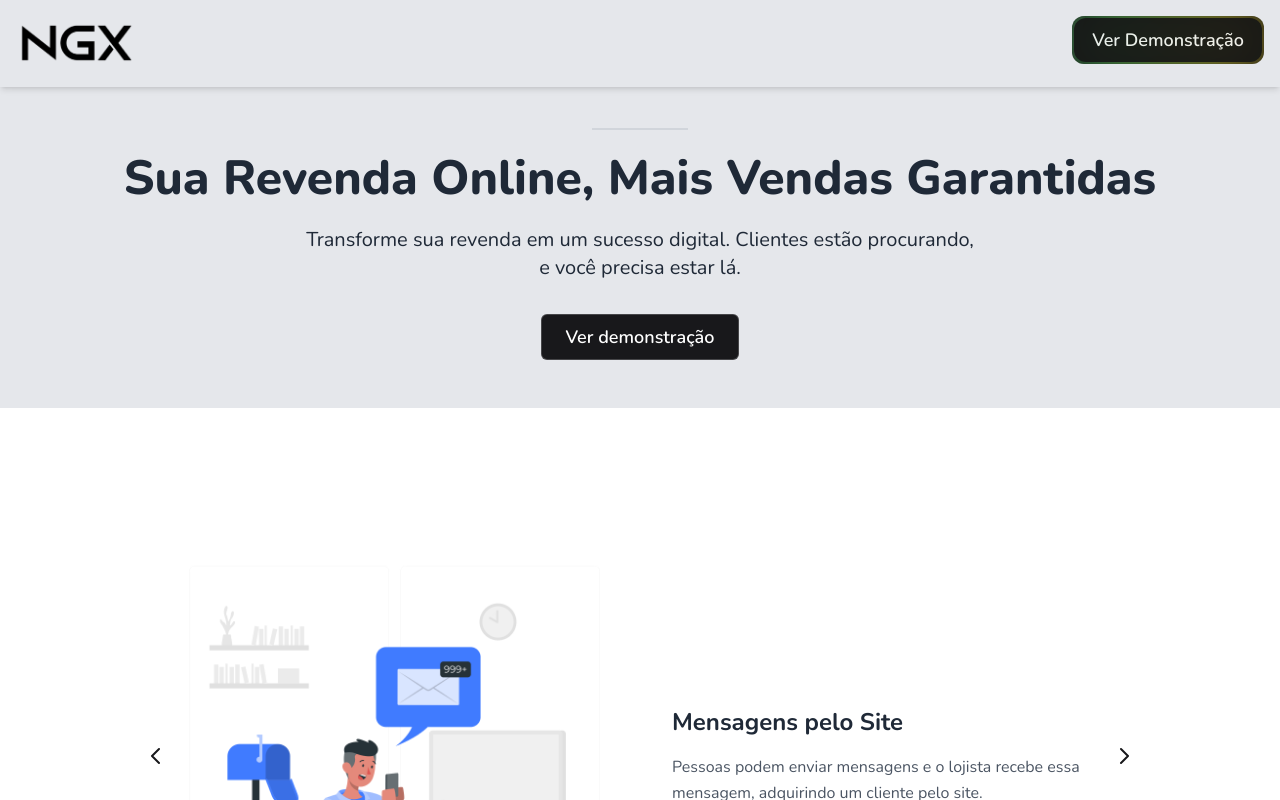
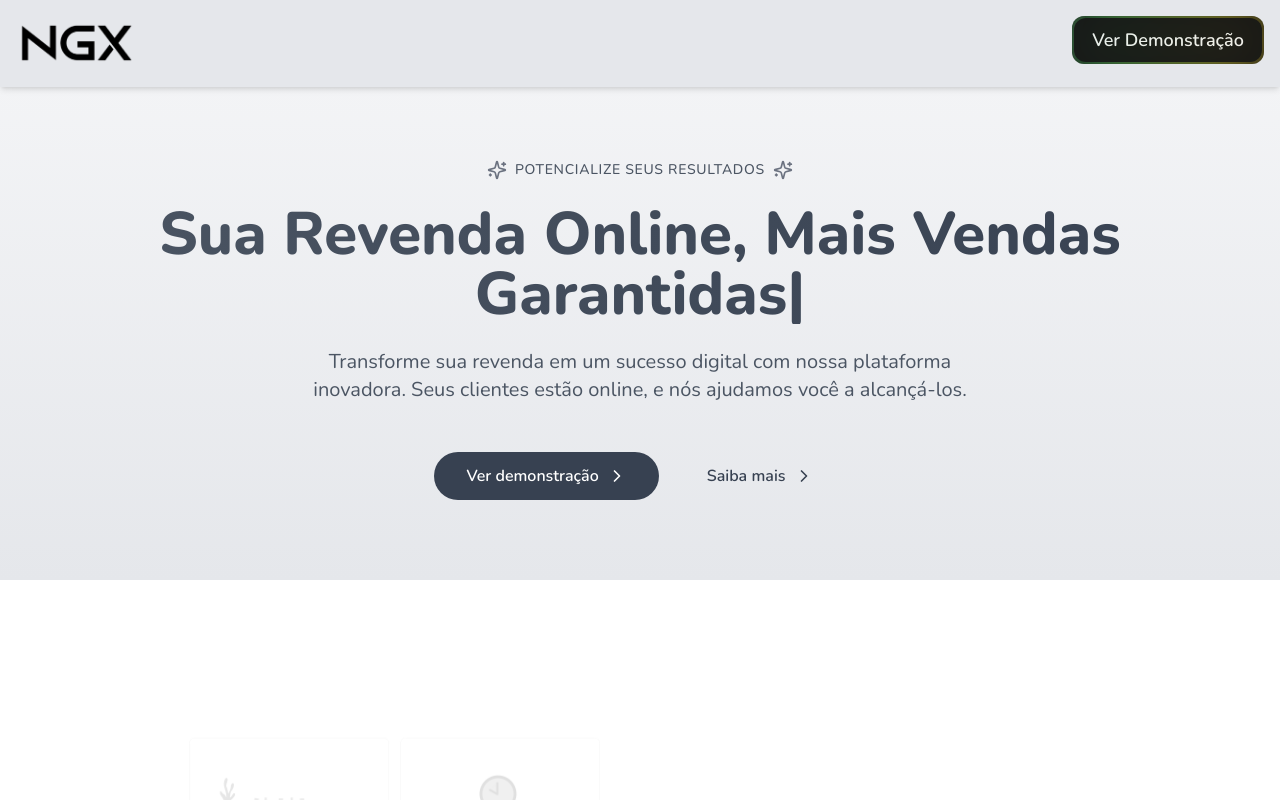
Before and after one commit to Endrigo-Bitello/ngx-motors-lp, a Next.js app: page / in a window 1280 px wide. Shown: the top 800 px of the page. Built offline with nearby package versions, Linux system fonts and the light colour scheme.

Commit message:
Updated Hero Component

```diff
--- a/components/Hero.js
+++ b/components/Hero.js
@@ -1,40 +1,118 @@
-import Link from 'next/link';
+"use client";
+
+import { useEffect, useState } from 'react';
+import { motion } from 'framer-motion';
+import { ChevronRight, Sparkles } from 'lucide-react';
 
 const Hero = () => {
+  const [text, setText] = useState('');
+  const fullText = 'Sua Revenda Online, Mais Vendas Garantidas';
+  const [isVisible, setIsVisible] = useState(false);
+
+  useEffect(() => {
+    setIsVisible(true);
+    let currentText = '';
+    let currentIndex = 0;
+
+    const typeText = () => {
+      if (currentIndex < fullText.length) {
+        currentText += fullText[currentIndex];
+        setText(currentText);
+        currentIndex++;
+        setTimeout(typeText, 50);
+      }
+    };
+
+    setTimeout(typeText, 500);
+  }, []);
+
+  const containerVariants = {
+    hidden: { opacity: 0, y: 20 },
+    visible: {
+      opacity: 1,
+      y: 0,
+      transition: {
+        duration: 0.8,
+        staggerChildren: 0.3
+      }
+    }
+  };
+
+  const itemVariants = {
+    hidden: { opacity: 0, y: 20 },
+    visible: {
+      opacity: 1,
+      y: 0
+    }
+  };
 
   return (
-    <section className="bg-gray-200 text-gray-800">
-      <div className="container mx-auto px-4 py-12 flex flex-col items-center text-center">
+    <section className="relative min-h-[50vh] bg-gradient-to-b from-gray-100 to-gray-200 dark:from-gray-800 dark:to-gray-900 text-gray-900 dark:text-gray-100 overflow-hidden">
+      {/* Animated background elements */}
 
-        <div className="mb-6">
-          <hr className="border-t-2 border-gray-300 w-24 mx-auto" />
-        </div>
+      <motion.div
+        initial="hidden"
+        animate={isVisible ? "visible" : "hidden"}
+        variants={containerVariants}
+        className="container mx-auto px-4 py-20 flex flex-col items-center text-center relative z-10"
+      >
+        <motion.div
+          variants={itemVariants}
+          className="mb-6 flex items-center gap-2"
+        >
+          <Sparkles className="w-5 h-5 text-gray-500" />
+          <span className="text-sm font-medium text-gray-600 uppercase tracking-wider">
+            Potencialize Seus Resultados
+          </span>
+          <Sparkles className="w-5 h-5 text-gray-500" />
+        </motion.div>
 
-        <h1 className="text-4xl md:text-5xl font-extrabold mb-6">
-          Sua Revenda Online, Mais Vendas Garantidas
-        </h1>
+        <motion.h1
+          variants={itemVariants}
+          className="text-4xl md:text-6xl font-extrabold mb-6 bg-clip-text text-transparent bg-gradient-to-r from-gray-600 to-gray-700 leading-tight"
+        >
+          {text}
+          <span className="animate-blink">|</span>
+        </motion.h1>
 
+        <motion.p
+          variants={itemVariants}
+          className="text-lg md:text-xl mb-12 max-w-2xl text-gray-600 dark:text-gray-300"
+        >
+          Transforme sua revenda em um sucesso digital com nossa plataforma inovadora.
+          Seus clientes estão online, e nós ajudamos você a alcançá-los.
+        </motion.p>
 
-        <p className="text-lg md:text-xl mb-8 max-w-2xl">
-          Transforme sua revenda em um sucesso digital. Clientes estão procurando, e você precisa estar lá.
-        </p>
+        <motion.div
+          variants={itemVariants}
+          className="flex flex-col sm:flex-row gap-4 justify-center items-center"
+        >
+          <a
+            href="https://demo.ngxbr.com"
+            target="_blank"
+            rel="noopener noreferrer"
+            className="group relative inline-flex items-center gap-2 justify-center overflow-hidden rounded-full bg-gray-700 px-8 py-3 text-base font-semibold text-white transition-all duration-300 ease-out hover:scale-105 hover:shadow-lg"
+            aria-label="Ver demonstração da plataforma"
+          >
+            <span className="relative z-10">Ver demonstração</span>
+            <ChevronRight className="w-5 h-5 transition-transform group-hover:translate-x-1" />
+            <div className="absolute inset-0 bg-gray-600 opacity-0 transition-opacity duration-300 group-hover:opacity-100" />
+          </a>
 
-
-        <a
-          href="https://demo.ngxbr.com"
-          target="_blank"
-          rel="noopener noreferrer"
-          className="group/button relative inline-flex items-center justify-center overflow-hidden rounded-md bg-zinc-900 backdrop-blur-lg px-6 py-2 text-base font-semibold text-white transition-all duration-300 ease-in-out hover:scale-110 hover:shadow-xl hover:shadow-gray-600/50 border border-white/20 cursor-pointer"
-          aria-label="Saiba Mais sobre Nossas Soluções"
-        >
-          <span className="text-lg relative z-10">Ver demonstração</span>
-          <div
-            className="absolute inset-0 flex h-full w-full justify-center transform skew-x-[-13deg] translate-x-[-100%] transition-transform duration-1000 group-hover/button:translate-x-[100%]"
+          <motion.div
+            whileHover={{ scale: 1.05 }}
+            whileTap={{ scale: 0.95 }}
           >
-            <div className="relative h-full w-10 bg-white/20"></div>
-          </div>
-        </a>
-      </div>
+            <a
+              href="#features"
+              className="inline-flex items-center gap-2 justify-center px-8 py-3 text-base font-semibold text-gray-700 dark:text-gray-200 hover:text-gray-500 dark:hover:text-gray-400 transition-colors duration-300"
+            >
+              Saiba mais
+              <ChevronRight className="w-5 h-5" />
+            </a>
+          </motion.div>
+        </motion.div>
+      </motion.div>
     </section>
   );
 };
--- a/package.json
+++ b/package.json
@@ -12,7 +12,8 @@
     "@fortawesome/fontawesome-free": "^6.6.0",
     "@tailwindcss/forms": "^0.5.9",
     "classnames": "^2.5.1",
-    "framer-motion": "^11.11.10",
+    "framer-motion": "^11.11.11",
+    "lucide-react": "^0.454.0",
     "next": "15.0.1",
     "react": "19.0.0-rc-69d4b800-20241021",
     "react-dom": "19.0.0-rc-69d4b800-20241021",
--- a/styles/globals.css
+++ b/styles/globals.css
@@ -5,8 +5,9 @@
 @tailwind utilities;
 
 :root {
-  --background: #ffffff;
-  --foreground: #171717;
+  --foreground-rgb: 0, 0, 0;
+  --background-start-rgb: 214, 219, 220;
+  --background-end-rgb: 255, 255, 255;
 }
 
 @media (prefers-color-scheme: dark) {
@@ -21,6 +22,8 @@ body {
   background: var(--background);
   font-family: 'Nunito', sans-serif;
 }
+
+
 
 
 /* Estilo Base do Feature Card */
```
Also changed, not shown: 1 other file (tests, documents, lock files or other folders).
